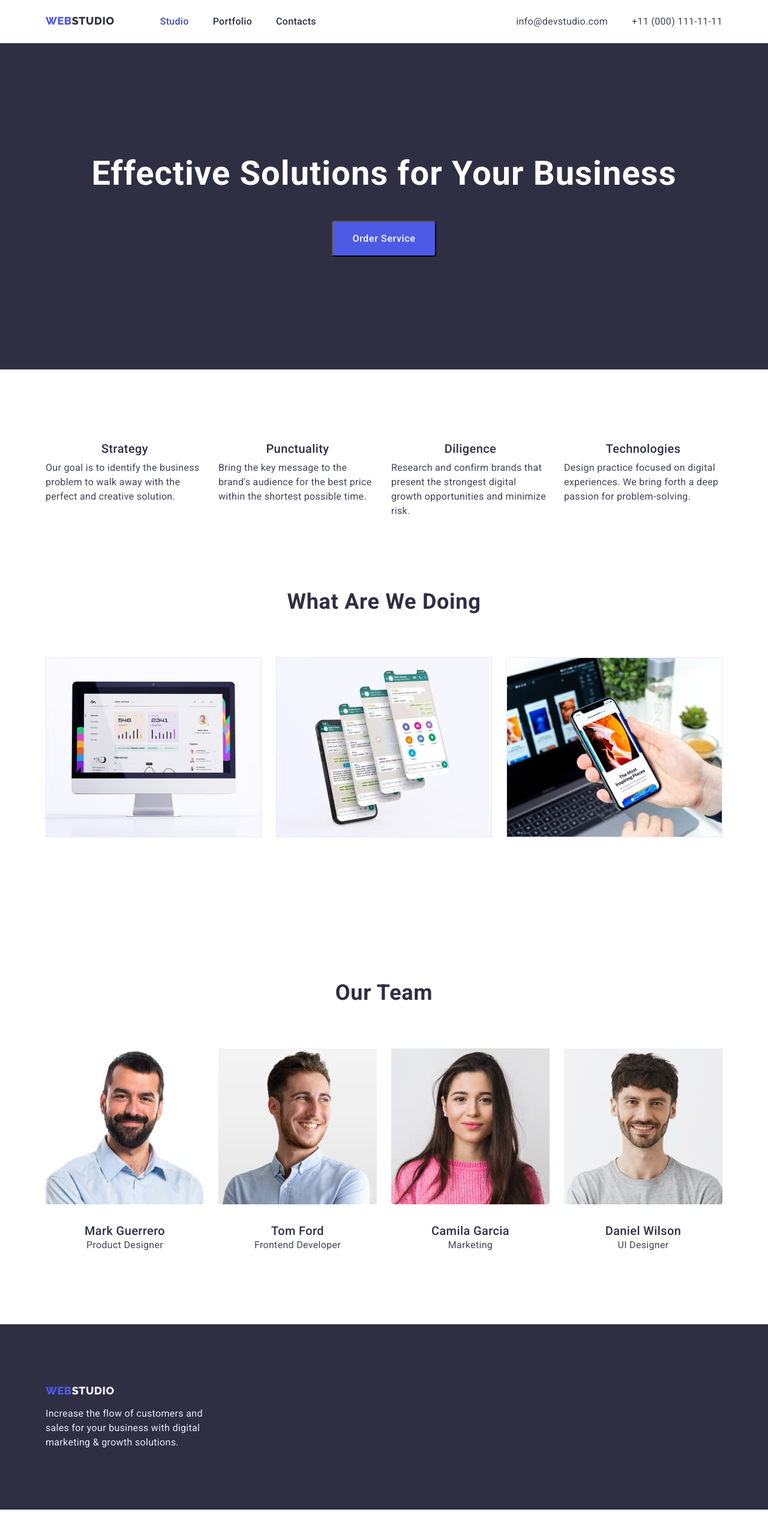
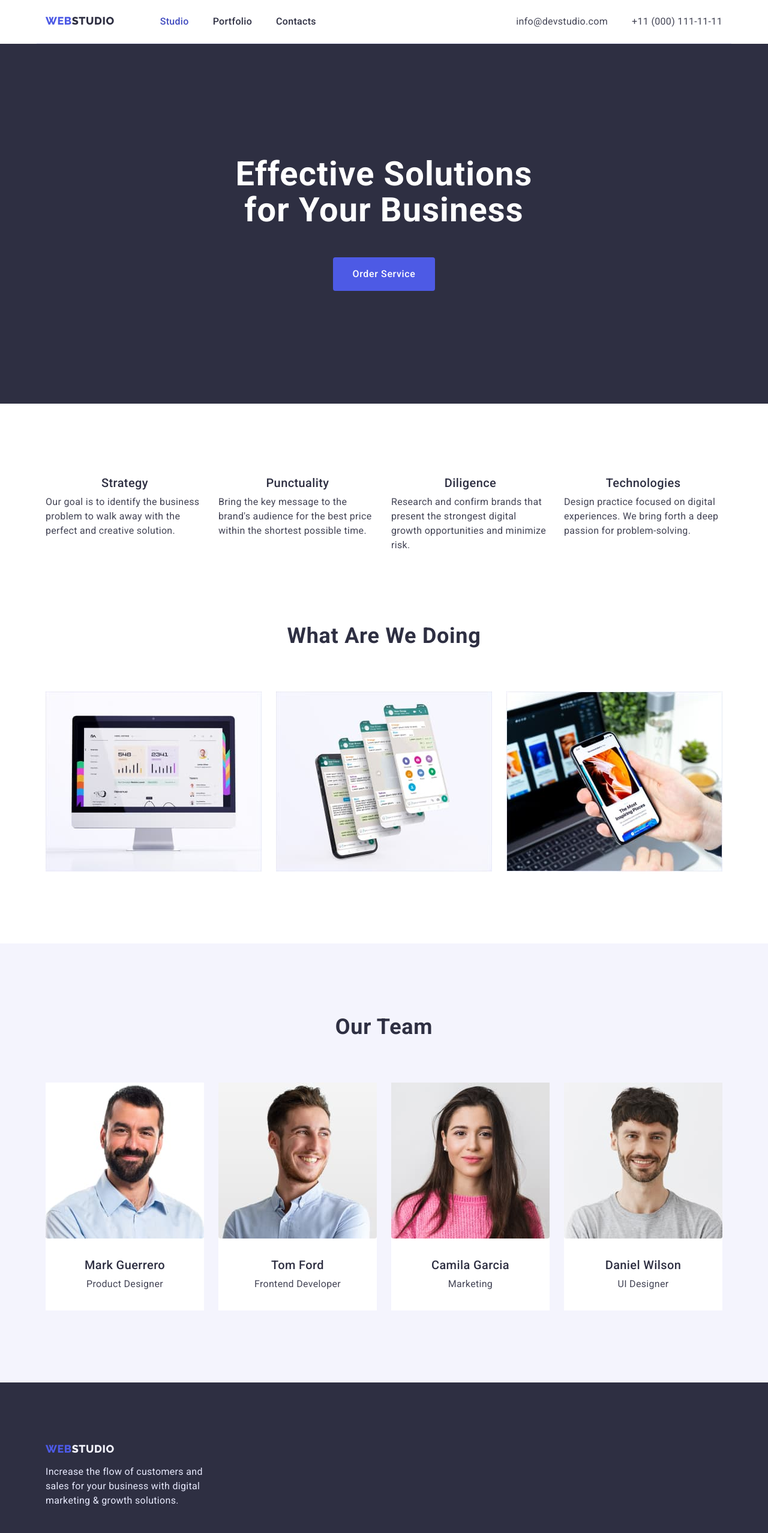
Before and after one commit to OlgaSld/goit-markup-hw-03, a plain HTML site: page index.html in a window 1280 px wide. Shown: the whole page at 60% size. Before the commit the page ends 2517 px from the top, so only its background shows below. Drawn offline with nearby package versions, Linux system fonts and the light colour scheme.

Commit message:
revised_hw-3

```diff
--- a/css/styles.css
+++ b/css/styles.css
@@ -93,7 +93,7 @@ body {
     display: flex;
     padding-top: 24px;
     padding-bottom: 24px;
-    border-bottom: 1px solid --accent-lines;
+    border-bottom: 1px solid var(--accent-lines);
 
     /* border: 1px solid tomato;
     background: teal; */
@@ -173,8 +173,6 @@ body {
 /* ============================== HERO  =============================== */
 .hero-container {
     text-align: center;
-    padding-top: 188px;
-    padding-bottom: 188px;
 
     /* border: 1px solid teal;
     background: tomato; */
@@ -182,10 +180,15 @@ body {
 
 .hero{
     background: var(--background-dark);
+    padding-top: 188px;
+    padding-bottom: 188px;
 }
 
 .hero-title {
+    margin-left: auto;
+    margin-right: auto;
     margin-bottom: 48px;
+    width: 496px;
     font-weight: 700;
     font-size: 56px;
     line-height: 1.07;
@@ -198,6 +201,7 @@ body {
     display: inline-block;
     min-width: 169px;
     padding: 16px 32px;
+    border: none;
     border-radius: 4px;
 
     font-family: inherit;
@@ -217,13 +221,13 @@ body {
 /* ============================== /HERO =============================== */
 
 /* ============================== FEUTURES ============================ */
-.feutures-container {
-    display: flex;
+.feutures {
     padding-top: 120px;
     padding-bottom: 120px;
 
     /* background-color: teal; */
 }
+
 .feutures-list {
     display: flex;
 }
@@ -243,16 +247,12 @@ body {
 /* ============================== /FEUTURES ========================== */
 
 /* ============================== PROJECTS =========================== */
-.projects-container {
-    flex-wrap: wrap;
+.projects {
     padding-bottom: 120px;
-
-    /* background-color: tomato; */
 }
 
 .projects-list {
     display: flex;
-    flex-wrap: wrap;
     gap: 24px;
     /* justify-content: space-between; */
 }
@@ -267,17 +267,14 @@ body {
 /* ============================== /PROJECTS ========================= */
 
 /* ============================== TEAM =============================== */
-.team-container {
-    flex-wrap: wrap;
+.team {
     padding-top: 120px;
     padding-bottom: 120px;
-
-    /* background-color: teal; */
+    background-color: var(--backround-light)
 }
 
 .team-title-list {
     display: flex;
-    flex-wrap: wrap;
     gap: 24px;
 }
 
@@ -288,10 +285,12 @@ body {
 .team-text {
     line-height: 1.5;
     text-align: center;
+    margin-top: 8px;
 }
 
 .team-item {
     flex-basis: calc((100% - 72px) / 4);
+    background-color: #fff;
 }
 
 .team-item-photo {
@@ -300,11 +299,12 @@ body {
 
 .team-photo-content-border {
     padding-top: 32px;
+    padding-bottom: 32px;
 }
 /* ============================== /TEAM =============================== */
 
 /* ============================== FOOTER =============================== */
-.footer-container {
+.footer {
     padding-top: 100px;
     padding-bottom: 100px;
 }
@@ -314,6 +314,7 @@ body {
 }
 
 .footer-logo {
+    margin-right: o;
     line-height: 1.17;
     color: var(--brand-color);
 }
@@ -323,16 +324,18 @@ body {
 }
 
 .footer-text {
-    width: 264px;
     margin-top: 16px;
     line-height: 1.5;
     color: var(--accent-lines);
 }
+
+.footer-text-div {
+    width: 264px;
+}
 /* ============================== /FOOTER =============================== */
 
 /* ============================== PORTFOLIO PAGE ======================= */
-.portfolio-container {
-    flex-wrap: wrap;
+.portfolio {
     padding-top: 96px;
     padding-bottom: 120px;
 }
@@ -382,7 +385,6 @@ body {
     display: flex;
     margin-bottom: 72px;
     justify-content: center;
-    min-width: 586px;
 }
 
 .portfolio-item:not(:last-child) {
@@ -395,7 +397,7 @@ body {
 }
 
 .portfolio-item-content {
-    width: calc(100% - 48PX) / 3);
+    width: calc((100% - 48px) / 3);
     margin-right: 24px;
     margin-bottom: 48px;
 }
@@ -406,11 +408,15 @@ body {
 }
 
 .portfolio-photo-content-border {
-    display: block;
     padding-top: 32px;
     padding-bottom: 32px;
     padding-left: 16px;
     border: 1px solid var(--accent-lines);
     border-top: none;
 }
+
+img {
+    width: 100%;
+    height: auto;
+}
 /* ============================== /PORTFOLIO PAGE ======================= */
--- a/index.html
+++ b/index.html
@@ -60,7 +60,7 @@
       </section>
 
       <!--Feutures-->
-      <section>
+      <section class="feutures">
         <div class="container feutures-container">
         <h2 hidden>Feutures</h2>
         <ul class="feutures-list list">
@@ -97,7 +97,7 @@
       </section>
 
       <!--What are we doing-->
-      <section>
+      <section class="projects">
         <div class="container projects-container">
         <h2 class="projects-title">What are we doing</h2>
         <ul class="projects-list list">
@@ -130,7 +130,7 @@
       </section>
 
       <!--Out team-->
-      <section>
+      <section class="team">
         <div class="container team-container">
         <h2 class="team-title">Our Team</h2>
         <ul class="team-title-list list">
@@ -192,10 +192,12 @@
       <div class="container footer-container">
       <a class="footer-logo logo link" href="./index.html">Web<span class="footer-web">Studio</span></a
         >
+        <div class="footer-text-div">
       <p class="footer-text">
         Increase the flow of customers and sales for your business with digital
         marketing & growth solutions.
       </p>
+        </div>
       </div>
     </footer>
   </body>
```
Also changed, not shown: portfolio.html (+1 -1 lines).
